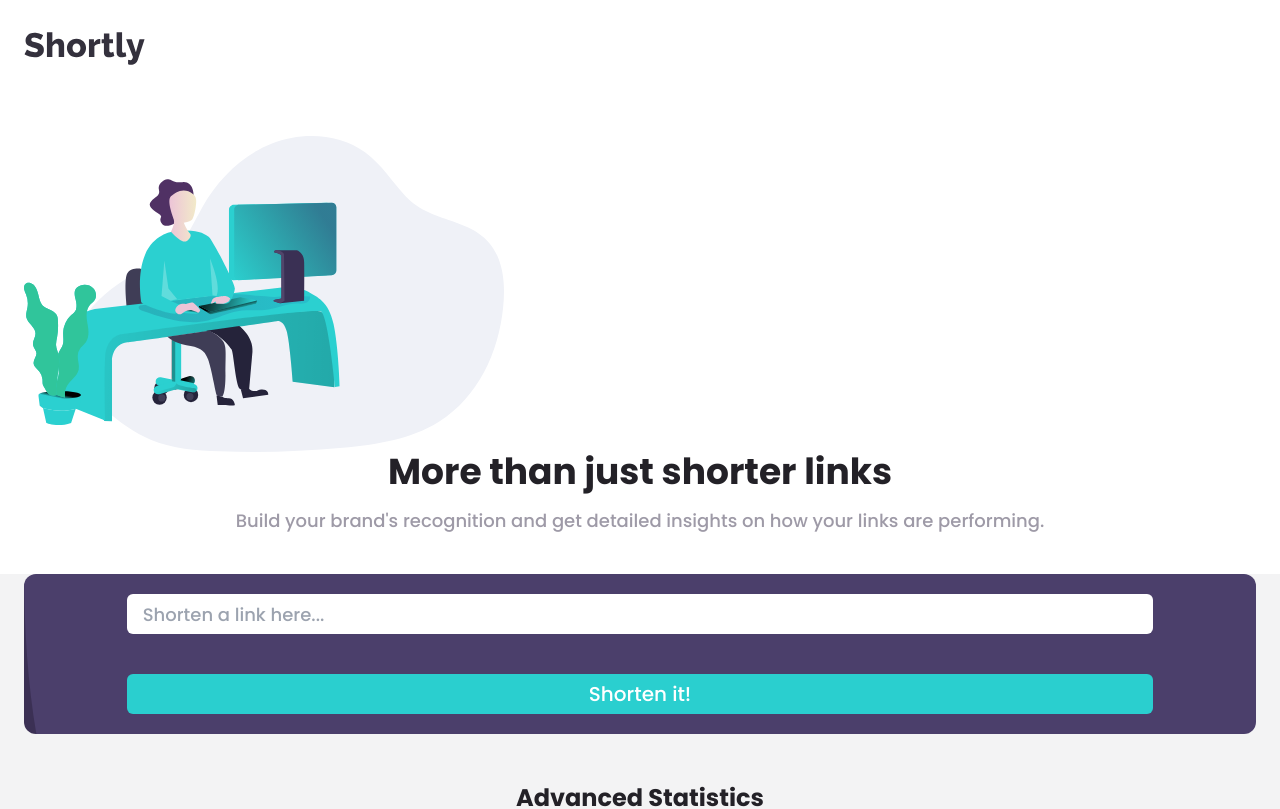
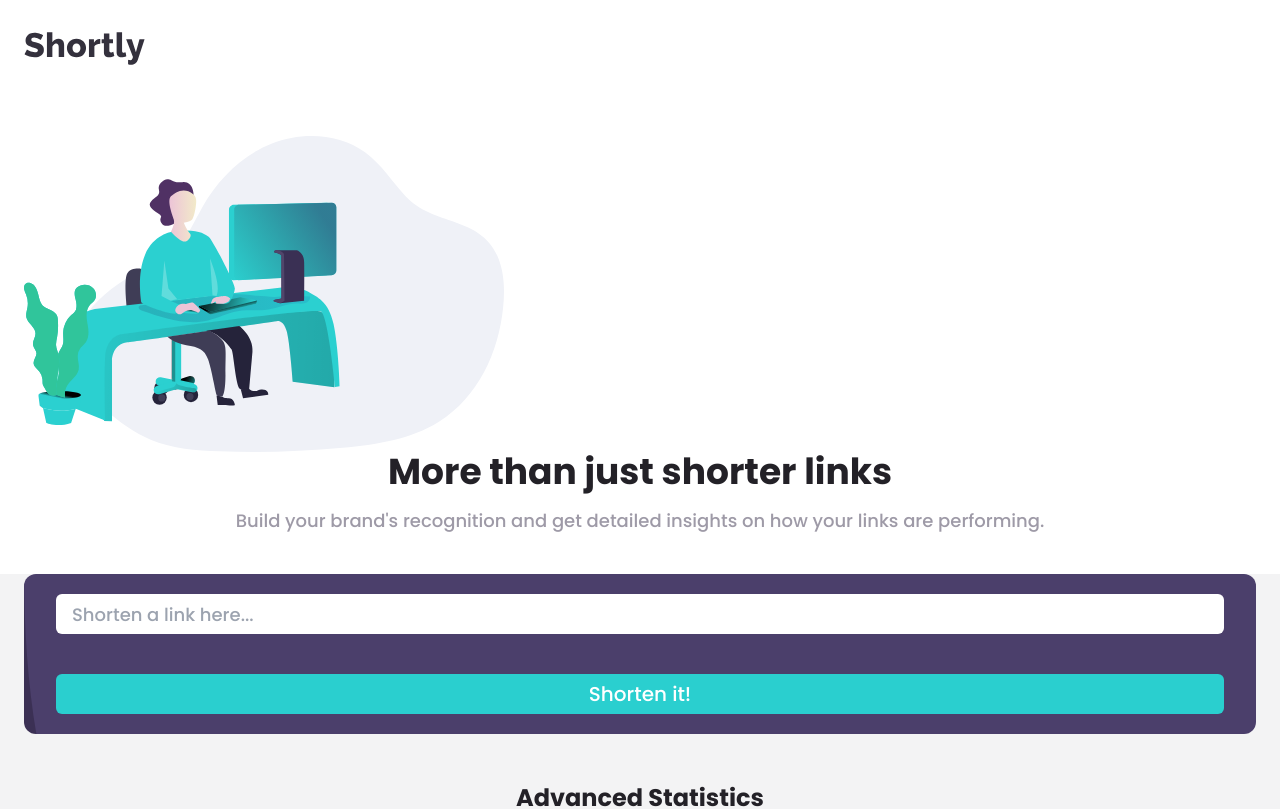
Before and after one commit to Stablest/Shortly, a Next.js app: page / in a window 1280 px wide. Shown: the top 809 px of the page. Built offline with nearby package versions, Linux system fonts and the light colour scheme.

Commit message:
Changed how form is displayed

```diff
--- a/src/components/form.tsx
+++ b/src/components/form.tsx
@@ -17,12 +17,12 @@ export function Form({ children, shorten, linkError }: FormProps) {
 
     return (
         <>
-            <form action="" className="flex flex-col items-center justify-around w-full h-full 2xl:gap-x-8 2xl:flex-row 2xl:px-16">
-                <div className="flex flex-col relative w-10/12">
+            <form action="" className="flex flex-col items-center justify-around w-full h-full px-8 2xl:gap-x-8 2xl:flex-row 2xl:px-16">
+                <div className="flex flex-col relative w-full">
                     <input type="url" name="url input" placeholder='Shorten a link here...' className={`bg-white px-4 w-full h-10 rounded-md 2xl:7/12 2xl:rounded-xl 2xl:text-xl 2xl:h-16 2xl:px-8 ${border}`} value={inputValue} onChange={handleChange} />
                     <span className="text-red italic text-xs absolute top-[2.75rem] 2xl:text-sm 2xl:top-[4.25rem]">{children}</span>
                 </div>
-                <button className="bg-cyan text-white text-xl w-10/12 h-10 rounded-md 2xl:w-3/12 2xl:rounded-xl 2xl:h-16" onClick={(e) => shorten(e, inputValue)}>Shorten it!</button>
+                <button className="bg-cyan text-white text-xl w-full h-10 rounded-md 2xl:w-3/12 2xl:rounded-xl 2xl:h-16" onClick={(e) => shorten(e, inputValue)}>Shorten it!</button>
             </form>
         </>
     )
```
